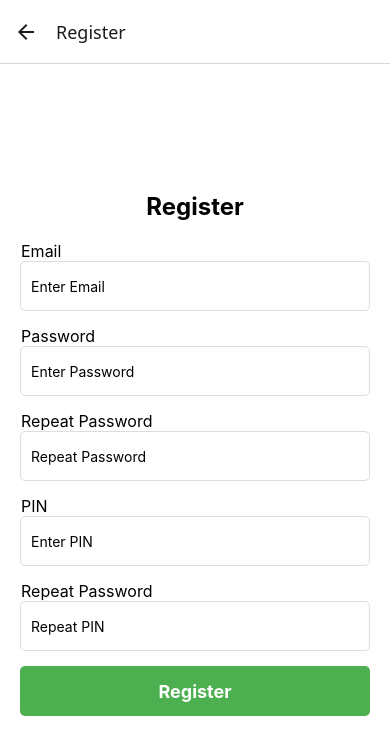
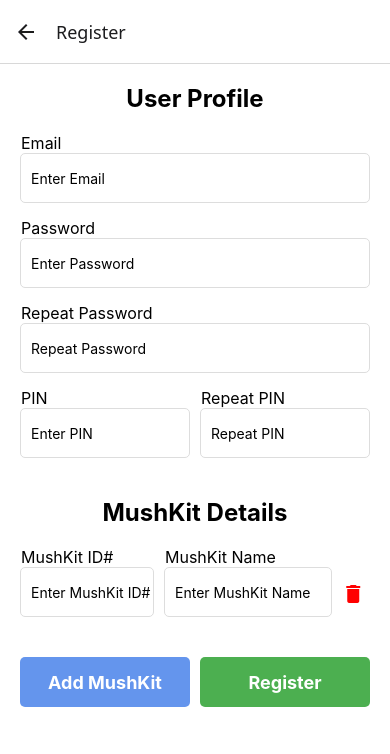
Before and after one commit to HelaenaCambel/MushKitApp, a React Native app: screen /Register in a window 390 px wide. Shown: the top 754 px of the page. Built offline with nearby package versions, Linux system fonts and the light colour scheme.

Commit message:
RegSections

```diff
--- a/src/screens/RegUserScreen.js
+++ b/src/screens/RegUserScreen.js
@@ -1,9 +1,10 @@
 import React, { useState } from 'react';
 import { View, Text, TextInput, TouchableOpacity, Alert } from 'react-native';
-import RegUserStyle from '../styles/RegUserStyles';
 import { auth, db } from '../firebase';
 import { createUserWithEmailAndPassword } from 'firebase/auth';
 import { doc, setDoc } from 'firebase/firestore';
+import DelIcon from 'react-native-vector-icons/MaterialCommunityIcons';
+import RegUserStyle from '../styles/RegUserStyles';
 
 const RegUserScreen = () => {
     const [email, setEmail] = useState('');
@@ -11,6 +12,8 @@ const RegUserScreen = () => {
     const [confirmPassword, setConfirmPassword] = useState('');
     const [pin, setPin] = useState('');
     const [confirmPin, setConfirmPin] = useState('');
+    const [kitID, setKitID] = useState('');
+    const [kitName, setKitName] = useState('');
 
     const handleRegister = async () => {
         if (password !== confirmPassword) {
@@ -26,10 +29,12 @@ const RegUserScreen = () => {
         try {
             await createUserWithEmailAndPassword(auth, email, password, pin);
 
-            await setDoc(doc(db, "RegUsers", email), {
+            await setDoc(doc(db, "users", email), {
                 email,
                 password,
                 pin,
+                kitID,
+                kitName,
             });
 
             Alert.alert('User registered successfully!');
@@ -38,6 +43,8 @@ const RegUserScreen = () => {
             setConfirmPassword('');
             setPin('');
             setConfirmPin('');
+            setKitID('');
+            setKitName('');
         } catch (error) {
             console.error(error);
             Alert.alert('Registration failed', error.message);
@@ -46,7 +53,7 @@ const RegUserScreen = () => {
 
     return (
         <View style={RegUserStyle.container}>
-            <Text style={RegUserStyle.header}>Register</Text>
+            <Text style={RegUserStyle.header}>User Profile</Text>
 
             <Text style={RegUserStyle.title}>Email</Text>
             <TextInput
@@ -74,6 +81,8 @@ const RegUserScreen = () => {
                 onChangeText={setConfirmPassword}
             />
 
+            <View style={RegUserStyle.PINContainer}>
+                <View style={RegUserStyle.rowPIN}>
                     <Text style={RegUserStyle.title}>PIN</Text>
                     <TextInput
                         style={RegUserStyle.input}
@@ -82,8 +91,10 @@ const RegUserScreen = () => {
                         value={pin}
                         onChangeText={setPin}
                     />
+                </View>
 
-            <Text style={RegUserStyle.title}>Repeat Password</Text>
+                <View style={RegUserStyle.rowRepeatPIN}>
+                    <Text style={RegUserStyle.title}>Repeat PIN</Text>
                     <TextInput
                         style={RegUserStyle.input}
                         placeholder="Repeat PIN"
@@ -91,10 +102,49 @@ const RegUserScreen = () => {
                         value={confirmPin}
                         onChangeText={setConfirmPin}
                     />
+                </View>
+            </View>
 
-            <TouchableOpacity style={RegUserStyle.button} onPress={handleRegister}>
+            <Text style={RegUserStyle.header}>MushKit Details</Text>
+
+            <View style={RegUserStyle.KitContainer}>
+                <View style={RegUserStyle.rowKitID}>
+                    <Text style={RegUserStyle.title}>MushKit ID#</Text>
+                    <TextInput
+                        style={RegUserStyle.input}
+                        placeholder="Enter MushKit ID#"
+                        value={kitID}
+                        onChangeText={setKitID}
+                    />
+                </View>
+
+                <View style={RegUserStyle.rowKitName}>
+                    <Text style={RegUserStyle.title}>MushKit Name</Text>
+                    <TextInput
+                        style={RegUserStyle.input}
+                        placeholder="Enter MushKit Name"
+                        value={kitName}
+                        onChangeText={setKitName}
+                    />
+                </View>
+
+                <View style={RegUserStyle.rowDelIcon}>
+                    <TouchableOpacity onPress={() => setKitName('')}>
+                        <DelIcon name="delete" size={24} color="red" />
+                    </TouchableOpacity>
+                </View>
+            </View>
+
+            <View style={RegUserStyle.rowContainer}>
+                <TouchableOpacity style={[RegUserStyle.AddButton, { flex: 1, marginRight: 5 }]} onPress={handleRegister}>
+                    <Text style={RegUserStyle.buttonText}>Add MushKit</Text>
+                </TouchableOpacity>
+
+                <TouchableOpacity style={[RegUserStyle.RegButton, { flex: 1, marginLeft: 5 }]} onPress={handleRegister}>
                     <Text style={RegUserStyle.buttonText}>Register</Text>
                 </TouchableOpacity>
+            </View>
+
         </View>
     );
 };
--- a/src/styles/RegUserStyles.js
+++ b/src/styles/RegUserStyles.js
@@ -3,7 +3,7 @@ import { StyleSheet } from 'react-native';
 const RegUserStyle = StyleSheet.create({
     container: {
         flex: 1,
-        justifyContent: 'center',
+        justifyContent: 'flex-start',
         alignItems: 'center',
         padding: 20,
         backgroundColor: '#fff',
@@ -27,7 +27,54 @@ const RegUserStyle = StyleSheet.create({
         marginBottom: 15,
         paddingLeft: 10,
     },
-    button: {
+    PINContainer: {
+        flexDirection: 'row',
+        justifyContent: 'space-between',
+        width: '100%',
+        paddingBottom: 25,
+    },
+    rowPIN: {
+        flex: 1,
+        marginRight: 5,
+    },
+    rowRepeatPIN: {
+        flex: 1,
+        marginLeft: 5,
+    },
+    KitContainer: {
+        flexDirection: 'row',
+        justifyContent: 'space-between',
+        width: '100%',
+        paddingBottom: 25,
+    },
+    rowKitID: {
+        flex: 0.8,
+        marginRight: 5,
+    },
+    rowKitName: {
+        flex: 1,
+        marginHorizontal: 5,
+    },
+    rowDelIcon: {
+        alignItems: 'center',
+        paddingTop: 35,
+        flex: 0.2,
+    },
+    rowContainer: {
+        flexDirection: 'row',
+        justifyContent: 'space-between',
+        width: '100%',
+        paddingBottom: 25,
+    },
+    AddButton: {
+        backgroundColor: '#6495ed',
+        width: '100%',
+        height: 50,
+        justifyContent: 'center',
+        alignItems: 'center',
+        borderRadius: 5,
+    },
+    RegButton: {
         backgroundColor: '#4CAF50',
         width: '100%',
         height: 50,
```
Lines whose indentation alone changed are shown as unchanged.
